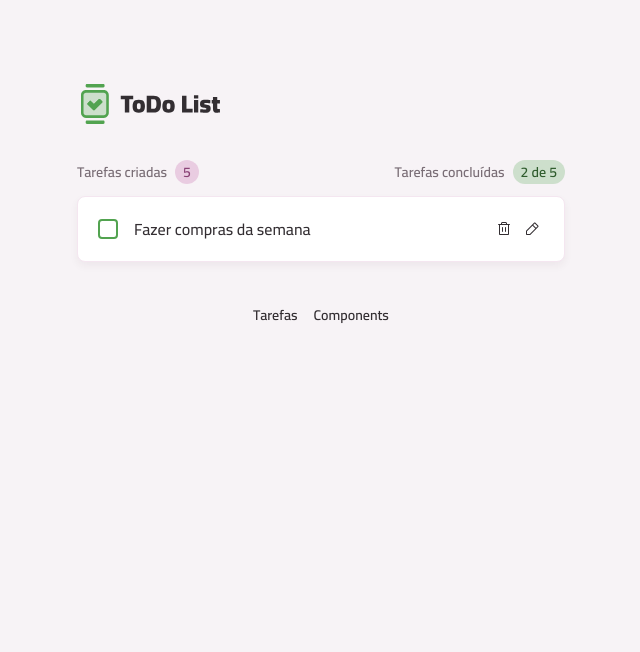
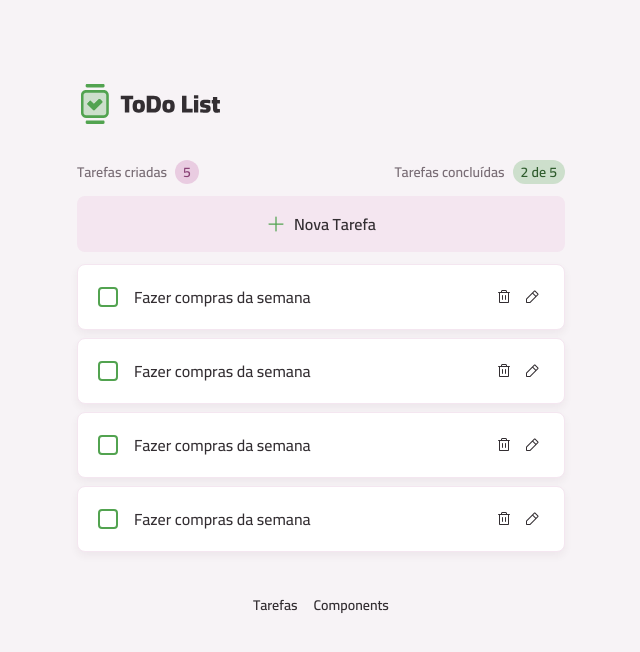
Before and after one commit to vbruno/RS-React-todoList, a React (Vite) app: page / in a window 1280 px wide. Shown: the top 652 px of the page, without its empty margins (319-959 px from the left). Built offline with nearby package versions, Linux system fonts and the light colour scheme.

Commit message:
Criando Componente de Lista de Tarefa

```diff
--- /dev/null
+++ b/src/components/core/taskList.tsx
@@ -0,0 +1,21 @@
+import Button from "../atomic/button";
+
+import PlusIcon from "../../assets/icons/plus-regular.svg?react"
+import TaskItem from "./taskItem";
+
+export default function TaskList() {
+
+  return (
+    <>
+      <section>
+        <Button icon={PlusIcon} className="w-full">Nova Tarefa</Button>
+      </section>
+      <section className="space-y-2">
+        <TaskItem />
+        <TaskItem />
+        <TaskItem />
+        <TaskItem />
+      </section>
+    </>
+  )
+}
--- a/src/pages/pageHome.tsx
+++ b/src/pages/pageHome.tsx
@@ -1,5 +1,6 @@
 import Container from "../components/atomic/container";
 import TaskItem from "../components/core/taskItem";
+import TaskList from "../components/core/taskList";
 import TaskSummary from "../components/core/taskSummary";
 
 export default function PageHome() {
@@ -8,7 +9,7 @@
       <header className="flex justify-between">
         <TaskSummary />
       </header>
-      <TaskItem />
+      <TaskList />
     </Container>
   )
 }
```
Also changed, not shown: src/assets/images/logo.svg.
